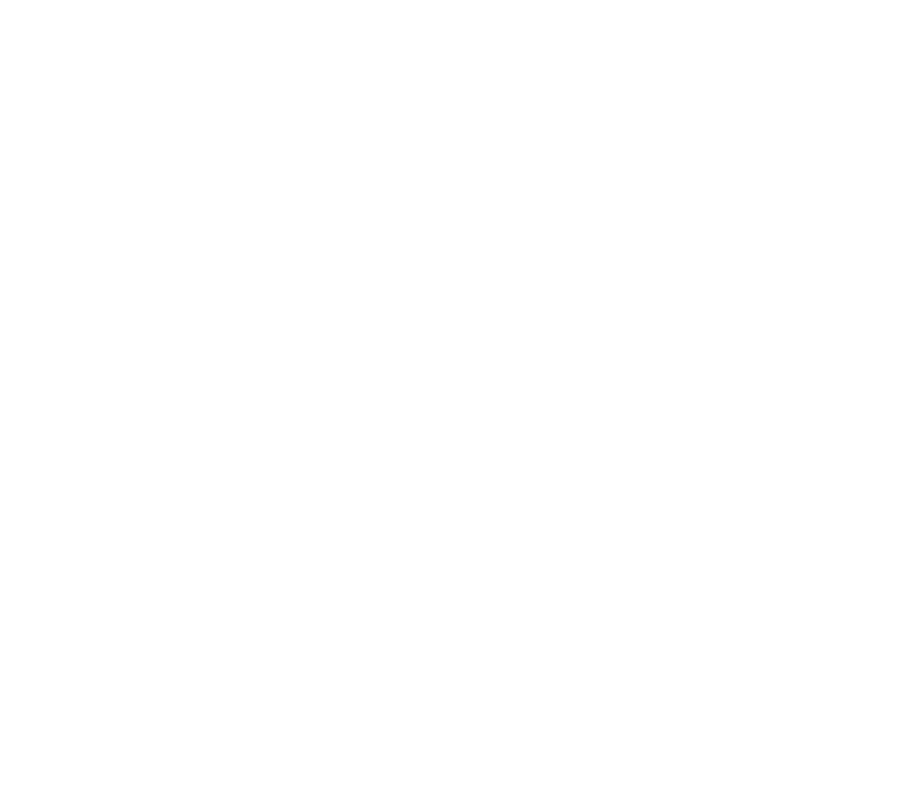
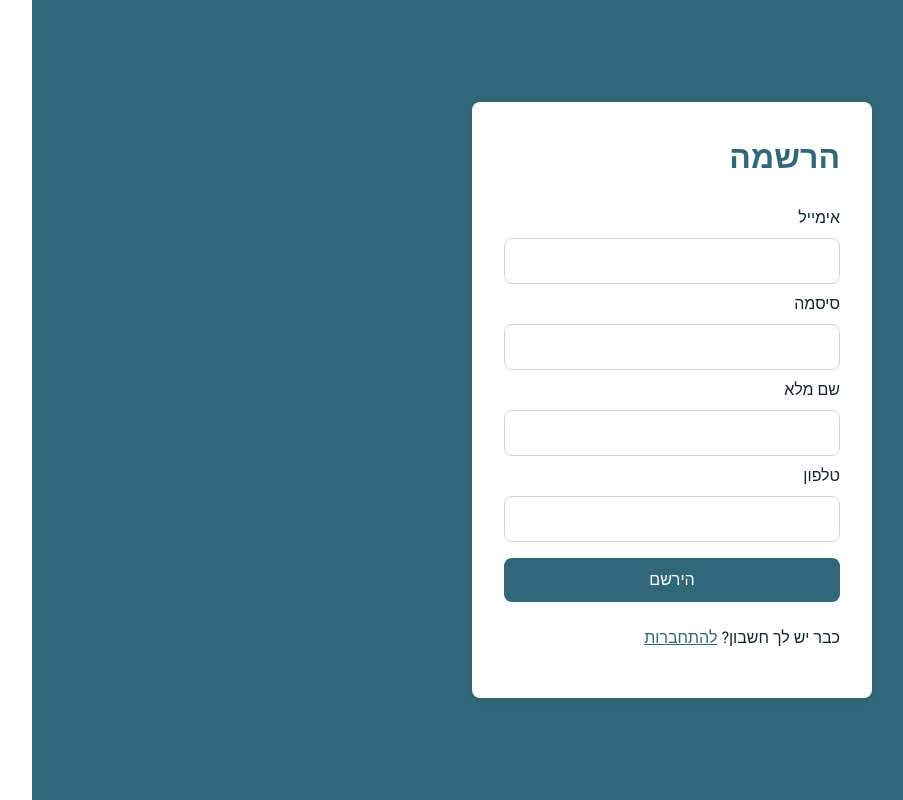
Before and after one commit to Paz-Imri-Tal/learnx, a React (Vite) app in the folder frontend/: page /register in a window 1280 px wide. Before the commit this address had no page. Shown: the whole page, without its empty margins (93-996 px from the left). Built offline with nearby package versions, Linux system fonts and the light colour scheme.

Commit message:
Add register page, Hebrew error messages, and client-side password length check

```diff
--- a/frontend/src/App.jsx
+++ b/frontend/src/App.jsx
@@ -1,13 +1,15 @@
 import { Routes, Route } from "react-router-dom";
 import LoginPage from "./pages/LoginPage";
 import HomePage from "./pages/HomePage";
+import RegisterPage from "./pages/RegisterPage";
 
 
 export default function App() {
   return (
     <Routes>
-      <Route path="/" element={<HomePage />}/>
-      <Route path="/login" element={<LoginPage />}/>
+      <Route path="/" element={<HomePage />} />
+      <Route path="/login" element={<LoginPage />} />
+      <Route path="/register" element={<RegisterPage />} />
     </Routes>
   );
 }
--- /dev/null
+++ b/frontend/src/pages/RegisterPage.jsx
@@ -0,0 +1,90 @@
+import { useState } from "react";
+import { Link, useNavigate } from "react-router-dom";
+import { apiFetch } from "../api";
+
+export default function RegisterPage() {
+  const [email, setEmail] = useState("");
+  const [password, setPassword] = useState("");
+  const [fullName, setFullName] = useState("");
+  const [phone, setPhone] = useState("");
+  const [error, setError] = useState("");
+  const [loading, setLoading] = useState(false);
+  const navigate = useNavigate();
+
+  async function handleSubmit(event) {
+    event.preventDefault();
+    setError("");
+    setLoading(true);
+
+    try {
+      await apiFetch("/auth/register", {
+        method: "POST",
+        body: JSON.stringify({
+          email,
+          password,
+          full_name: fullName,
+          phone: phone || null,
+        }),
+      });
+      navigate("/login");
+    } catch (err) {
+      setError(err.message);
+    } finally {
+      setLoading(false);
+    }
+  }
+
+  return (
+    <div className="auth-page">
+      <form className="auth-card" onSubmit={handleSubmit}>
+        <h1>הרשמה</h1>
+
+        <label htmlFor="email">אימייל</label>
+        <input
+          id="email"
+          type="email"
+          value={email}
+          onChange={(e) => setEmail(e.target.value)}
+          required
+        />
+
+        <label htmlFor="password">סיסמה</label>
+        <input
+          id="password"
+          type="password"
+          value={password}
+          onChange={(e) => setPassword(e.target.value)}
+          required
+          minLength={8}
+        />
+
+        <label htmlFor="fullName">שם מלא</label>
+        <input
+          id="fullName"
+          type="text"
+          value={fullName}
+          onChange={(e) => setFullName(e.target.value)}
+          required
+        />
+
+        <label htmlFor="phone">טלפון</label>
+        <input
+          id="phone"
+          type="tel"
+          value={phone}
+          onChange={(e) => setPhone(e.target.value)}
+        />
+
+        {error && <p className="form-error">{error}</p>}
+
+        <button type="submit" disabled={loading}>
+          {loading ? "נרשם..." : "הירשם"}
+        </button>
+
+        <p>
+          כבר יש לך חשבון? <Link to="/login">להתחברות</Link>
+        </p>
+      </form>
+    </div>
+  );
+}
```
Also changed, not shown: 2 other files (tests, documents, lock files or other folders).
